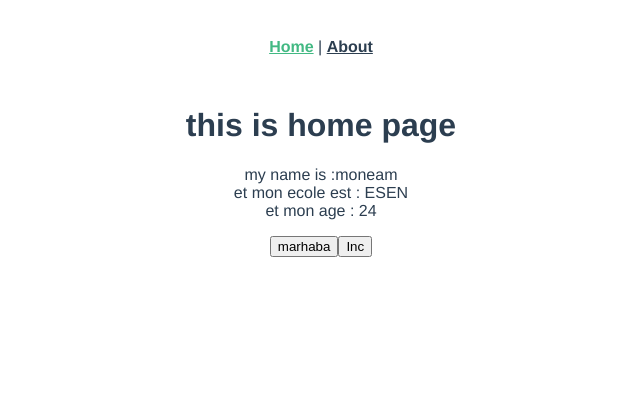
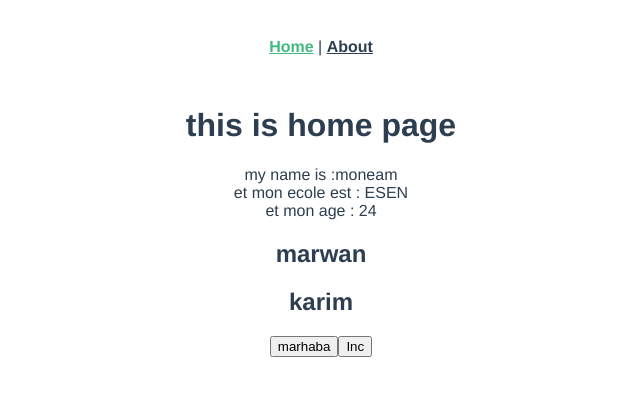
Before and after one commit to moneambenbelgacem/APIS, a Vue app: page / in a window 1280 px wide. Shown: the top 396 px of the page, without its empty margins (319-959 px from the left). Built offline with nearby package versions, Linux system fonts and the light colour scheme.

Commit message:
reactive feautre

```diff
--- a/src/views/Home.vue
+++ b/src/views/Home.vue
@@ -6,6 +6,8 @@
       et mon ecole est : {{ monecole }} <br />
       et mon age : {{ myage }}
     </p>
+    <h2>{{ person1.name }}</h2>
+    <h2>{{ person2.name }}</h2>
     <button @click="sayhello">marhaba</button>
     <button @click="myage++">Inc</button>
   </div>
@@ -13,7 +15,7 @@
 
 <script>
 // @ is an alias to /src
-import { ref } from 'vue';
+import { ref, reactive } from 'vue';
 export default {
   name: 'Home',
   setup() {
@@ -21,11 +23,15 @@ export default {
     let ecole = ref('ESEN');
     let age = ref(24);
     let titre = ref(null);
+    let person1 = ref({ name: 'marwan', dest: 'canada' });
+    let person2 = reactive({ name: 'karim', age: 55 });
 
     const sayhello = () => {
       console.log(titre.value);
       titre.value.classList.add('my-2');
       name.value = 'heloo every time ';
+      person1.value.name = 'mahrez';
+      person2.name = 'malek';
     };
 
     return {
@@ -34,6 +40,8 @@ export default {
       sayhello,
       titre,
       myage: age,
+      person1,
+      person2,
     };
   },
 };
```
